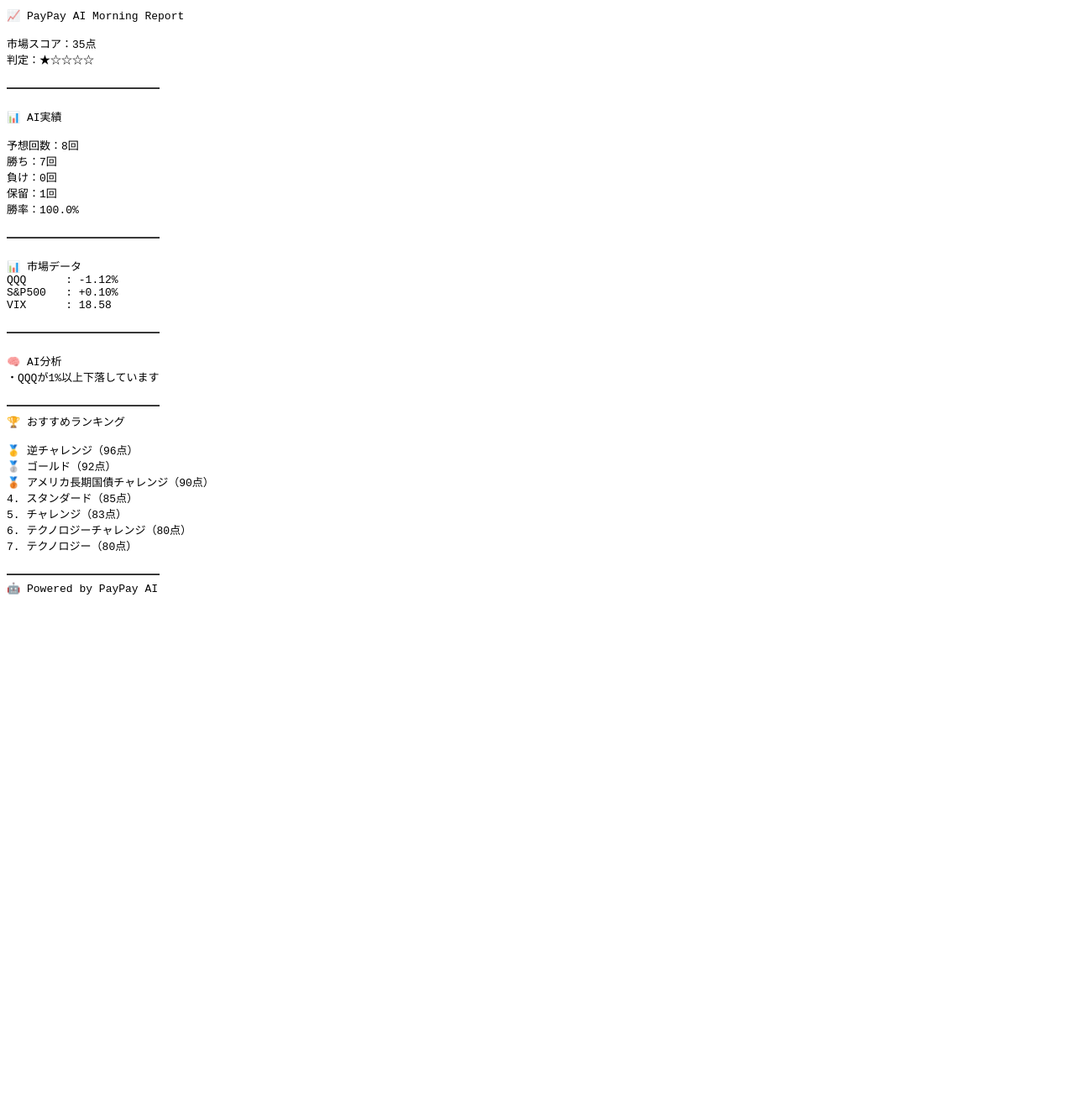
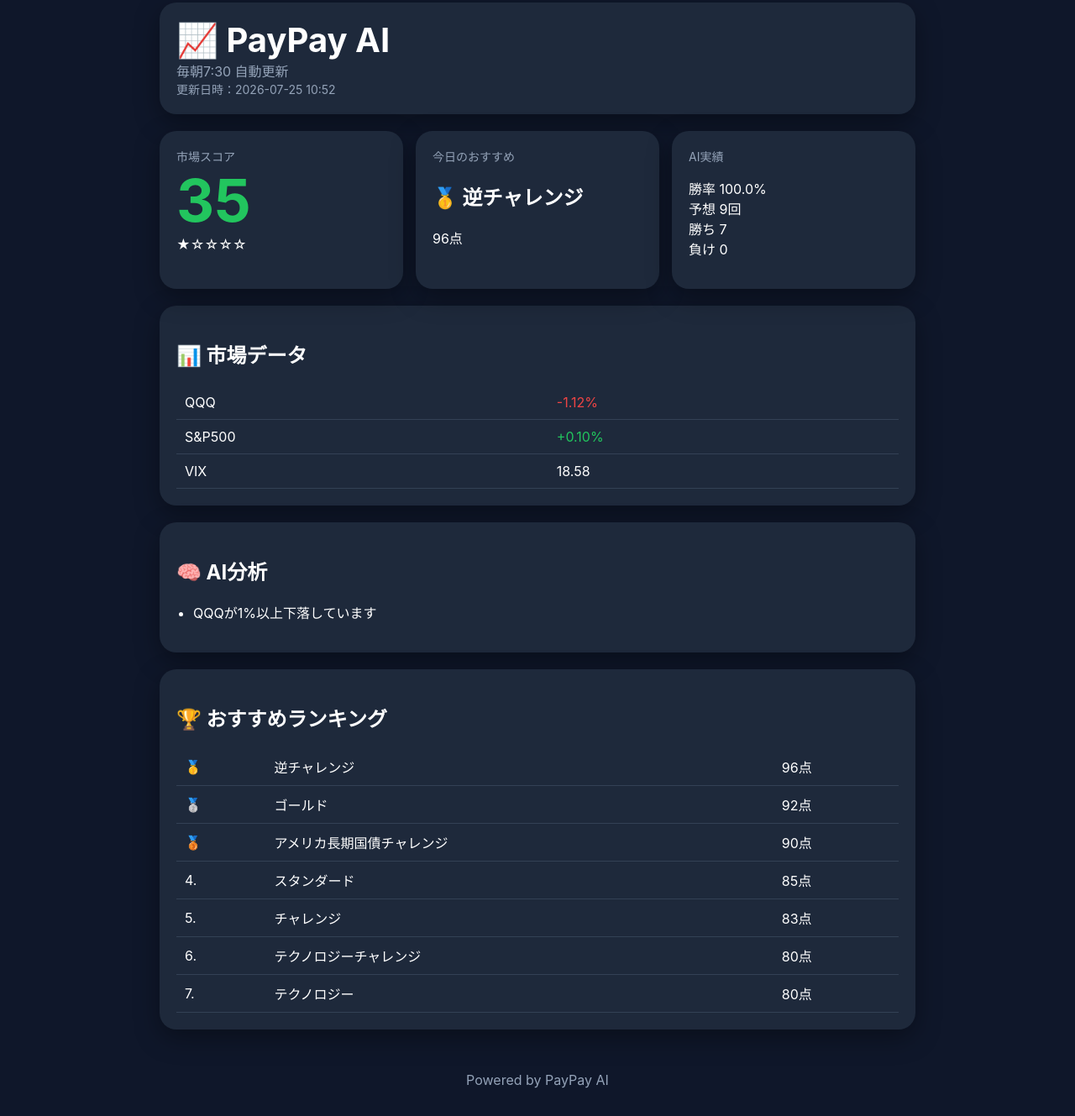
Before and after one commit to hayato861/paypay_ai, a plain HTML site: page public/index.html in a window 1280 px wide. Shown: the part 17-1346 px from the top of the page at 84% size. Before the commit the page ends 800 px from the top, so only its background shows below. Drawn offline with Linux system fonts and the light colour scheme.

Commit message:
v1.1 html_re

```diff
--- a/data/history.csv
+++ b/data/history.csv
@@ -7,3 +7,4 @@
 2026-07-23,25,逆チャレンジ,1.20,Win
 2026-07-24,25,逆チャレンジ,1.20,Win
 2026-07-25,35,逆チャレンジ,,Pending
+2026-07-25,35,逆チャレンジ,,Pending
--- a/public/index.html
+++ b/public/index.html
@@ -5,58 +5,266 @@
 
 <head>
 
-<meta charset="UTF-8">
+<meta charset="utf-8">
+
+<meta name="viewport" content="width=device-width, initial-scale=1">
 
 <title>PayPay AI</title>
+
+<style>
+
+body{
+background:#0f172a;
+color:white;
+font-family:-apple-system,BlinkMacSystemFont,sans-serif;
+margin:0;
+}
+
+.container{
+max-width:900px;
+margin:auto;
+padding:20px;
+}
+
+.card{
+background:#1e293b;
+border-radius:20px;
+padding:20px;
+margin-bottom:20px;
+box-shadow:0 10px 30px rgba(0,0,0,.35);
+}
+
+h1{
+margin:0;
+font-size:40px;
+}
+
+.subtitle{
+color:#94a3b8;
+}
+
+.score{
+font-size:70px;
+font-weight:bold;
+color:#22c55e;
+}
+
+.grid{
+display:grid;
+grid-template-columns:repeat(auto-fit,minmax(220px,1fr));
+gap:15px;
+}
+
+.small{
+font-size:14px;
+color:#94a3b8;
+}
+
+.market{
+font-size:30px;
+font-weight:bold;
+}
+
+table{
+width:100%;
+border-collapse:collapse;
+}
+
+td{
+padding:10px;
+border-bottom:1px solid #334155;
+}
+
+ul{
+padding-left:20px;
+}
+
+footer{
+text-align:center;
+padding:30px;
+color:#94a3b8;
+}
+
+</style>
 
 </head>
 
 <body>
 
-<pre>
+<div class="container">
 
-📈 PayPay AI Morning Report
+<div class="card">
 
-市場スコア：35点
-判定：★☆☆☆☆
+<h1>📈 PayPay AI</h1>
 
-━━━━━━━━━━━━━━
+<div class="subtitle">
 
-📊 AI実績
+毎朝7:30 自動更新
 
-予想回数：8回
-勝ち：7回
-負け：0回
-保留：1回
-勝率：100.0%
+</div>
 
-━━━━━━━━━━━━━━
+<div class="small">
 
-📊 市場データ
-QQQ      : -1.12%
-S&P500   : +0.10%
-VIX      : 18.58
+更新日時：2026-07-25 10:52
 
-━━━━━━━━━━━━━━
+</div>
 
-🧠 AI分析
-・QQQが1%以上下落しています
+</div>
 
-━━━━━━━━━━━━━━
-🏆 おすすめランキング
+<div class="grid">
 
-🥇 逆チャレンジ（96点）
-🥈 ゴールド（92点）
-🥉 アメリカ長期国債チャレンジ（90点）
-4. スタンダード（85点）
-5. チャレンジ（83点）
-6. テクノロジーチャレンジ（80点）
-7. テクノロジー（80点）
+<div class="card">
 
-━━━━━━━━━━━━━━
-🤖 Powered by PayPay AI
+<div class="small">市場スコア</div>
 
-</pre>
+<div class="score">35</div>
+
+<div>★☆☆☆☆</div>
+
+</div>
+
+<div class="card">
+
+<div class="small">今日のおすすめ</div>
+
+<h2>🥇 逆チャレンジ</h2>
+
+<p>96点</p>
+
+</div>
+
+<div class="card">
+
+<div class="small">AI実績</div>
+
+<p>
+
+勝率 100.0%<br>
+予想 9回<br>
+勝ち 7<br>
+負け 0
+
+</p>
+
+</div>
+
+</div>
+
+<div class="card">
+
+<h2>📊 市場データ</h2>
+
+<table>
+
+<tr>
+
+<td>QQQ</td>
+
+<td style="color:#ef4444">
+
+-1.12%
+
+</td>
+
+</tr>
+
+<tr>
+
+<td>S&P500</td>
+
+<td style="color:#22c55e">
+
++0.10%
+
+</td>
+
+</tr>
+
+<tr>
+
+<td>VIX</td>
+
+<td>18.58</td>
+
+</tr>
+
+</table>
+
+</div>
+
+<div class="card">
+
+<h2>🧠 AI分析</h2>
+
+<ul>
+
+<li>QQQが1%以上下落しています</li>
+
+</ul>
+
+</div>
+
+<div class="card">
+
+<h2>🏆 おすすめランキング</h2>
+
+<table>
+
+
+        <tr>
+            <td>🥇</td>
+            <td>逆チャレンジ</td>
+            <td>96点</td>
+        </tr>
+
+        <tr>
+            <td>🥈</td>
+            <td>ゴールド</td>
+            <td>92点</td>
+        </tr>
+
+        <tr>
+            <td>🥉</td>
+            <td>アメリカ長期国債チャレンジ</td>
+            <td>90点</td>
+        </tr>
+
+        <tr>
+            <td>4.</td>
+            <td>スタンダード</td>
+            <td>85点</td>
+        </tr>
+
+        <tr>
+            <td>5.</td>
+            <td>チャレンジ</td>
+            <td>83点</td>
+        </tr>
+
+        <tr>
+            <td>6.</td>
+            <td>テクノロジーチャレンジ</td>
+            <td>80点</td>
+        </tr>
+
+        <tr>
+            <td>7.</td>
+            <td>テクノロジー</td>
+            <td>80点</td>
+        </tr>
+
+
+</table>
+
+</div>
+
+<footer>
+
+Powered by PayPay AI
+
+</footer>
+
+</div>
 
 </body>
 
```
Also changed, not shown: 1 other file.
